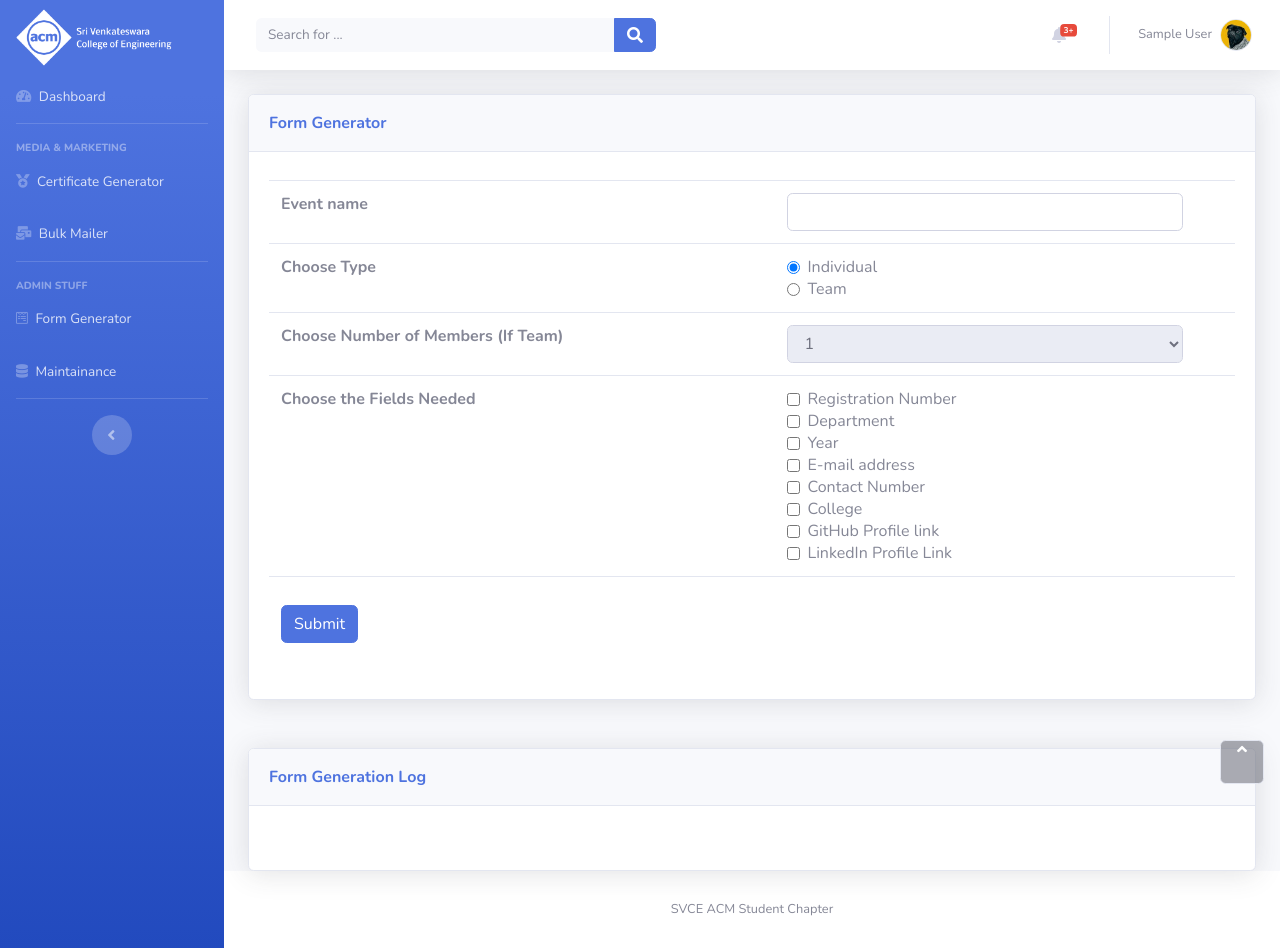
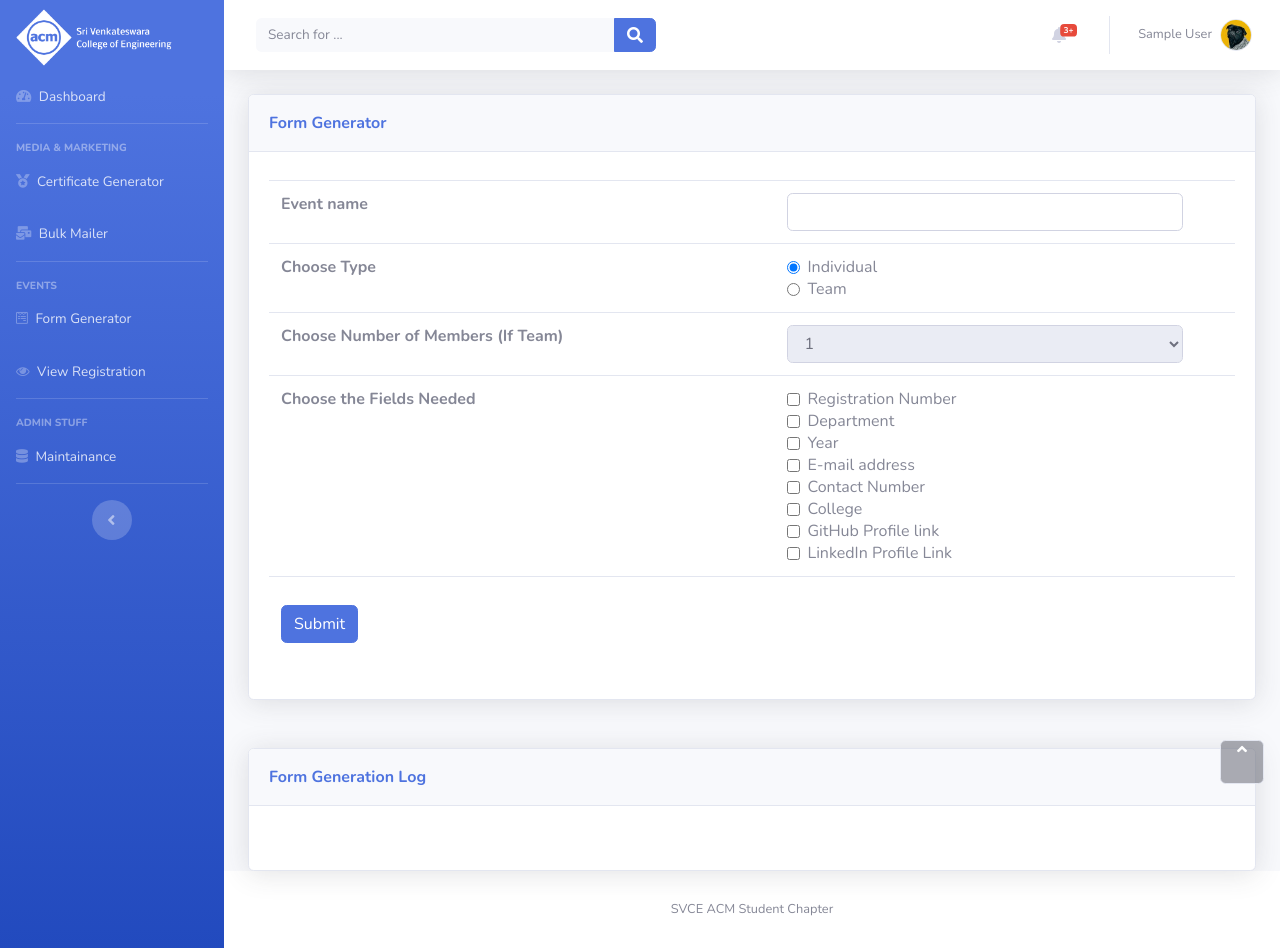
Before and after one commit to bearlike/REMS-For-Organisations, a PHP site: page /members/form-gen/index.php in a window 1280 px wide. Run offline with PHP 8.4, Linux system fonts and the light colour scheme; the visitor is signed in with stand-in values (Sample User, id 1); some libraries are stand-ins or nearby versions.

Commit message:
Modify Headers

```diff
--- a/members/header.php
+++ b/members/header.php
@@ -25,6 +25,7 @@
             $username = 'root';
             $password = '';
             $dbname = 'svcehost_cms';
+            $formDB="svcehost_forms";
             /* database credentials END */
             $_SESSION['loginTime'] = date("Y-m-d H:i:s", time());
       }
--- a/members/navigation.php
+++ b/members/navigation.php
@@ -16,12 +16,19 @@ echo '		<!--  Navigation Panel starts !-->
 						<li class="nav-item" role="presentation"><a class="nav-link" href="/cms/members/cds-admin.php"><i class="fas fa-medal"></i><span>&nbsp;Certificate Generator</span></a><a class="nav-link" href="/cms/members/mailer.php"><i class="fas fa-mail-bulk"></i><span>&nbsp;Bulk Mailer</span></a></li>
 						<hr class="sidebar-divider">
 						<div class="sidebar-heading">
+							<p class="mb-0">Events</p>
+						</div>
+						<li class="nav-item" role="presentation"><a class="nav-link" href="/cms/members/form-gen/"><i class="fab fa-wpforms"></i><span>&nbsp;Form Generator</span></a></li>
+						<li class="nav-item" role="presentation"><a class="nav-link" href="/cms/members/form-gen/view-reg.php"><i class="fa fa-eye"></i><span>&nbsp;View Registration</span></a></li>
+						<hr class="sidebar-divider">
+						<div class="sidebar-heading">
 							<p class="mb-0">Admin Stuff</p>
 						</div>
-						<li class="nav-item" role="presentation"><a class="nav-link" href="/cms/members/form-gen/"><i class="fab fa-wpforms"></i><span>&nbsp;Form Generator</span></a></li>
 						<li class="nav-item" role="presentation"><a class="nav-link" href="/cms/members/db-manage.php"><i class="fas fa-database"></i><span>&nbsp;Maintainance</span></a></li>
 						<hr class="sidebar-divider">
+
 					</ul>
+
 					<div class="text-center d-none d-md-inline"><button class="btn rounded-circle border-0" id="sidebarToggle" type="button"></button></div>
 				</div>
 			</nav>
```
